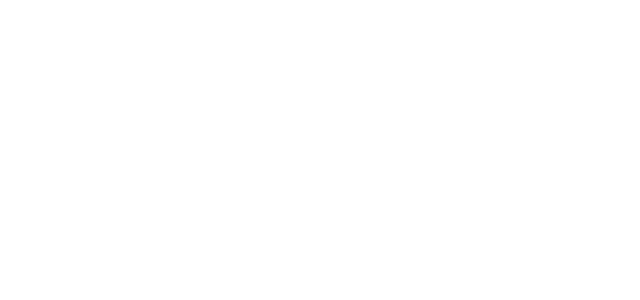
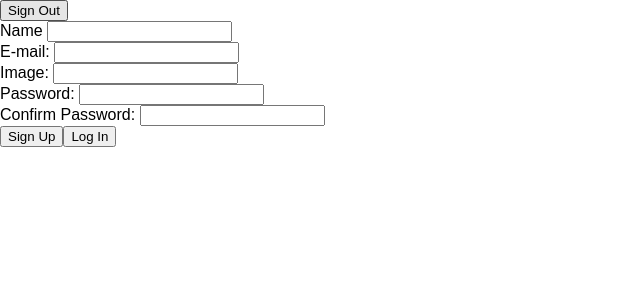
Before and after one commit to pittsblake/bowlcut, a React (Create React App) app in the folder client/: page /signUp in a window 1280 px wide. Shown: the top 300 px of the page, without its empty margins (0-640 px from the left). Built offline with nearby package versions, Linux system fonts and the light colour scheme.

Commit message:
Brought in devise, refactoring to pull up individual user is still needed

```diff
--- a/client/src/App.js
+++ b/client/src/App.js
@@ -1,5 +1,5 @@
 import React, { Component } from 'react';
-import { BrowserRouter as Router, Switch, Route } from 'react-router-dom';
+import { BrowserRouter as Router, Switch, Route, Redirect} from 'react-router-dom';
 import HomePage from './components/HomePage'
 import AllActiveStylists from './components/AllActiveStylists'
 import StylistShowPage from './components/StylistShowPage'
@@ -7,13 +7,100 @@ import StylistProfilePage from './components/StylistProfilePage'
 import UserProfilePage from './components/UserProfilePage'
 import AppointmentPage from './components/AppointmentPage'
 import MuiThemeProvider from 'material-ui/styles/MuiThemeProvider';
+import SignUpLogIn from './components/SignUpLogIn'
+import axios from 'axios'
+import {clearAuthTokens, saveAuthTokens, setAxiosDefaults, userIsLoggedIn} from "./util/SessionHeaderUtil";
+
+
 
 class App extends Component {
+  state = {
+    signedIn: false
+  }
+
+  async componentWillMount() {
+    try {
+        const signedIn = userIsLoggedIn()
+
+        if (signedIn) {
+            setAxiosDefaults()
+        }
+
+        this.setState({
+            signedIn,
+        })
+    } catch(error) {
+        console.log(error)
+    }
+}
+
+  signUp = async (email, password, password_confirmation) => {
+    try {
+        const payload = {
+            email: email,
+            password: password,
+            password_confirmation: password_confirmation,
+        }
+        const response = await axios.post('/auth', payload)
+        saveAuthTokens(response.headers)
+
+        this.setState({
+            signedIn: true,
+        })
+
+    } catch (error) {
+        console.log(error)
+    }
+}
+
+signIn = async (email, password) => {
+    try {
+        const payload = {
+            email,
+            password
+        }
+        const response = await axios.post('/auth/sign_in', payload)
+        saveAuthTokens(response.headers)
+
+
+        this.setState({
+            signedIn: true,
+        })
+
+    } catch (error) {
+        console.log(error)
+    }
+}
+
+signOut = async (event) => {
+  event.preventDefault()
+  try {
+      console.log('hello burns')
+
+      await axios.delete('/auth/sign_out')
+
+      clearAuthTokens();
+      console.log(localStorage)
+
+      this.setState({signedIn: false})
+  } catch(error) {
+      console.log(error)
+  }
+}
+
   render() {
+
+    const SignUpLogInComponent = () => (
+      <SignUpLogIn
+        signUp={this.signUp}
+        signIn={this.signIn} />
+    )
+
     return (
       <MuiThemeProvider>
         <Router>
           <div>
+          <button onClick={this.signOut}>Sign Out</button>
             <Switch>
               <Route
                 exact path="/"
@@ -32,7 +119,7 @@ class App extends Component {
                 component={StylistProfilePage}
               />
               <Route
-                exact path="/user/9"
+                exact path="/user/:id"
                 component={UserProfilePage}
               />
 
@@ -41,7 +128,12 @@ class App extends Component {
                 component={AppointmentPage}
               />
 
+              <Route exact path="/signUp" render={SignUpLogInComponent}/>
+
             </Switch>
+
+            {this.state.signedIn ? <Redirect to="/stylists"/> : <Redirect to="/signUp"/>}
+
           </div>
         </Router>
       </MuiThemeProvider>
--- a/client/src/components/AllActiveStylists.jsx
+++ b/client/src/components/AllActiveStylists.jsx
@@ -88,10 +88,15 @@ class AllActiveStylists extends Component {
     }
 
     getUser = async () => {
-        const res = await axios.get(`/api/users/9`)
-        this.setState({
-            user: res.data.user
-        })
+        try {
+            const { id } = this.props.match.params
+            const res = await axios.get(`/api/users/${id}`)
+            this.setState({
+                user: res.data.user
+            })
+        } catch (err) {
+            console.log(err)
+        }
     }
 
     setAppointmentState = (appointment) => {
@@ -125,7 +130,7 @@ class AllActiveStylists extends Component {
         return (
             <BackgroundImage>
                 <NavBar>
-                    <Link to="/user/9"> Profile </Link>
+                    <Link to={`#`}> Profile </Link>
                 </NavBar>
                 <AllStylist>
                     {this.state.activeStylists.map((stylist) => {
--- /dev/null
+++ b/client/src/components/SignUpLogIn.jsx
@@ -0,0 +1,72 @@
+import React, { Component } from 'react'
+
+class SignUpLogIn extends Component {
+
+    state = {
+        email: '',
+        password: '',
+        password_confirmation: '',
+        name: '',
+        image: ''
+    }
+
+    signUp = (event) => {
+        event.preventDefault()
+        this.props.signUp(
+            this.state.email,
+            this.state.password,
+            this.state.password_confirmation,
+            this.state.name,
+            this.state.image
+        )
+    }
+
+    signIn = (event) => {
+        event.preventDefault()
+        this.props.signIn(
+            this.state.email,
+            this.state.password
+        )
+    }
+
+    handleChange = (event) => {
+        const newState = { ...this.state }
+        newState[event.target.name] = event.target.value
+        this.setState(newState)
+    }
+
+    render() {
+        return (
+            <div>
+                <form>
+                    <div>
+                        <label htmlFor="name">Name </label>
+                        <input onChange={this.handleChange} type="text" name="name" value={this.state.name} />
+                    </div>
+                    <div>
+                        <label htmlFor="email">E-mail: </label>
+                        <input onChange={this.handleChange} type="text" name="email" value={this.state.email} />
+                    </div>
+                    <div>
+                        <label htmlFor="image">Image: </label>
+                        <input onChange={this.handleChange} type="text" name="image" value={this.state.image} />
+                    </div>
+                    <div>
+                        <label htmlFor="password">Password: </label>
+                        <input onChange={this.handleChange} type="password" name="password" value={this.state.password} />
+                    </div>
+                    <div>
+                        <label htmlFor="password_confirmation">Confirm Password: </label>
+                        <input onChange={this.handleChange} type="password" name="password_confirmation"
+                            value={this.state.password_confirmation} />
+                    </div>
+
+                    <button onClick={this.signUp}>Sign Up</button>
+                    <button onClick={this.signIn}>Log In</button>
+                </form>
+            </div>
+        )
+    }
+}
+
+export default SignUpLogIn
--- a/client/src/components/UserProfilePage.jsx
+++ b/client/src/components/UserProfilePage.jsx
@@ -15,9 +15,14 @@ class UserProfilePage extends Component {
     }
 
     getUser = async () => {
-        const res = await axios.get(`/api/users/9`)
-        console.log(res.data)
-        this.setState({ user: res.data })
+        try {
+            const { id } = this.props.match.params
+            const res = await axios.get(`/api/users/${id}`)
+            console.log(res.data)
+            this.setState({ user: res.data })
+        } catch (err) {
+            console.log(err)
+        }
     }
 
     render() {
@@ -37,7 +42,7 @@ class UserProfilePage extends Component {
                         <div key={appointment.id}>
                             {
                                 appointment.finish ?
-                                     null : <div>
+                                    null : <div>
                                         <h5>{appointment.stylist_name}</h5>
                                         <h5>{appointment.start_time}</h5>
                                     </div>
--- /dev/null
+++ b/client/src/util/SessionHeaderUtil.jsx
@@ -0,0 +1,42 @@
+import axios from 'axios'
+
+export function saveAuthTokens (headers) {
+  // Set Axios Headers with Auth tokens for the next request.
+  axios.defaults.headers['access-token'] = headers['access-token']
+  axios.defaults.headers.client = headers.client
+  axios.defaults.headers.uid = headers.uid
+  axios.defaults.headers.expiry = headers.expiry
+
+  // Save Auth tokens to localStorage to persist log-in if the window is closed
+  localStorage.setItem('access-token', headers['access-token'])
+  localStorage.setItem('client', headers.client)
+  localStorage.setItem('uid', headers.uid)
+  localStorage.setItem('expiry', headers.expiry)
+}
+
+export function userIsLoggedIn() {
+
+    const userLoggedIn = (
+        !!localStorage.getItem('access-token') &&
+        !!localStorage.getItem('client') &&
+        !!localStorage.getItem('uid') &&
+        !!localStorage.getItem('expiry')
+    )
+
+    return userLoggedIn
+}
+
+export function setAxiosDefaults(){
+  axios.defaults.headers['access-token'] = localStorage.getItem("access-token");
+  axios.defaults.headers.client = localStorage.getItem("client");
+  axios.defaults.headers.uid = localStorage.getItem("uid");
+  axios.defaults.headers.expiry = localStorage.getItem("expiry");
+}
+
+
+export function clearAuthTokens() {
+    localStorage.removeItem('access-token')
+    localStorage.removeItem('client')
+    localStorage.removeItem('uid')
+    localStorage.removeItem('expiry')
+}
```
Also changed, not shown: client/src/components/LogIn.jsx (added, +13 -0 lines), 1 other file (tests, documents, lock files or other folders).
